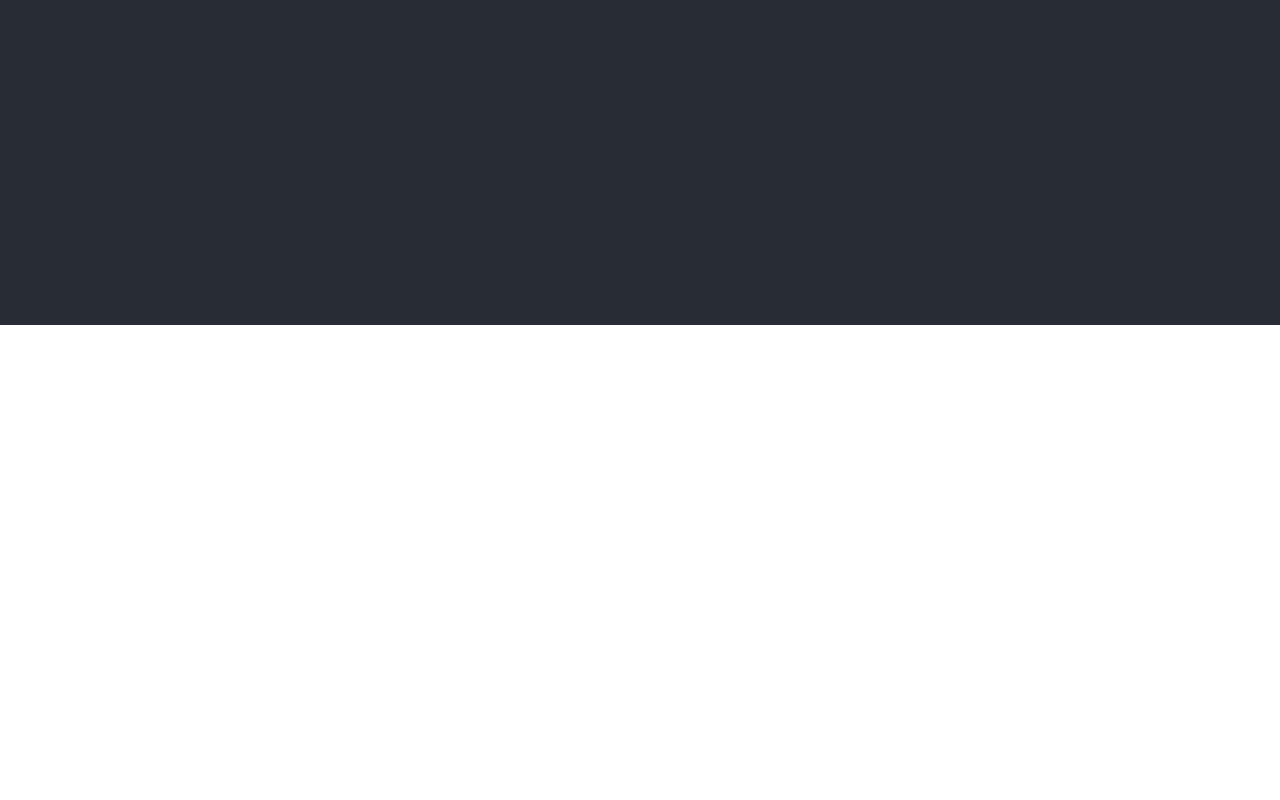
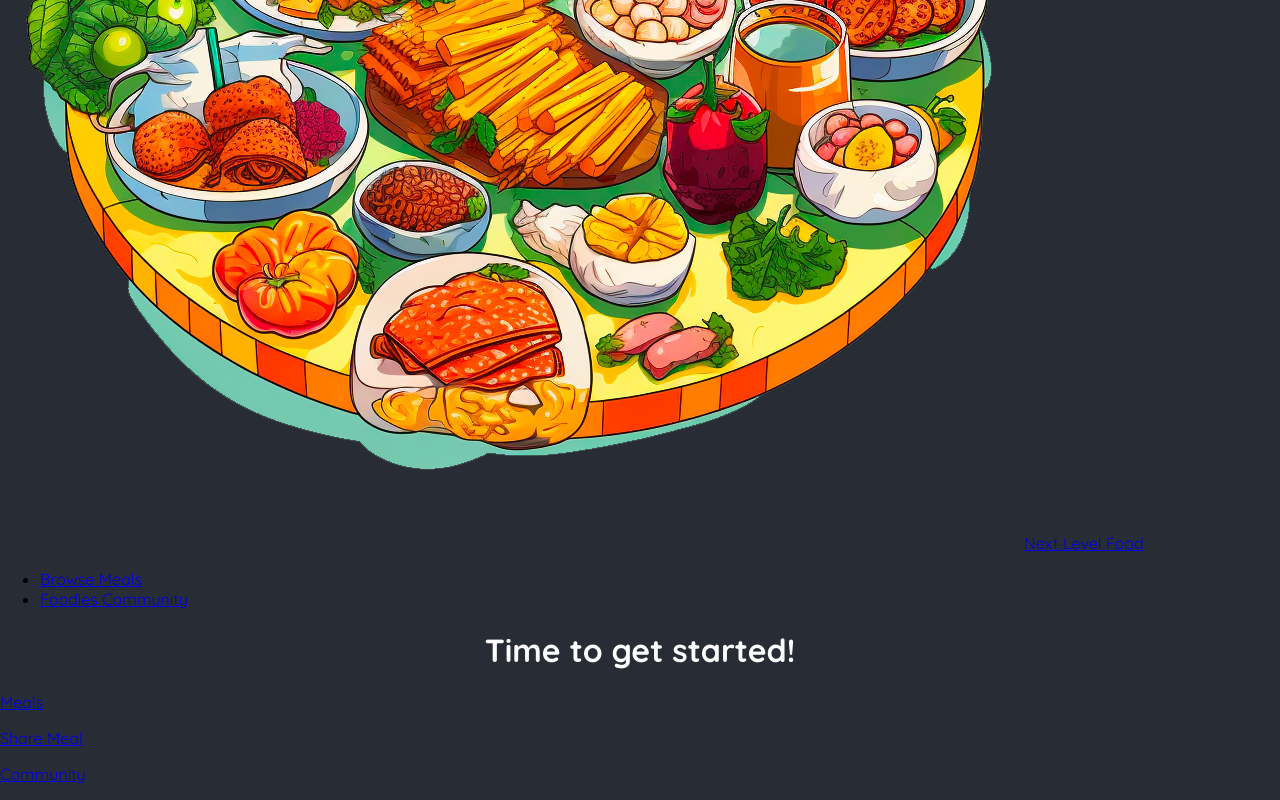
Before and after one commit to thangtran3112/nextjs, a Next.js app in the folder foodies-starting-project/: page / in a window 1280 px wide. Shown: the part 475-1275 px from the top of the page. Before the commit the page ends 800 px from the top, so only its background shows below. Built offline with nearby package versions, Linux system fonts and the light colour scheme.

Commit message:
Add header and layout

```diff
--- /dev/null
+++ b/foodies-starting-project/app/community/page.js
@@ -0,0 +1,3 @@
+export default function CommunityPage() {
+  return <h1>Community</h1>;
+}
--- a/foodies-starting-project/app/layout.js
+++ b/foodies-starting-project/app/layout.js
@@ -1,8 +1,9 @@
-import './globals.css';
+import MainHeader from "@/components/main-header";
+import "./globals.css";
 
 export const metadata = {
-  title: 'NextLevel Food',
-  description: 'Delicious meals, shared by a food-loving community.',
+  title: "NextLevel Food",
+  description: "Delicious meals, shared by a food-loving community.",
 };
 
 export default function RootLayout({ children }) {
@@ -15,11 +16,11 @@ export default function RootLayout({ children }) {
               <linearGradient id="gradient" x1="0%" y1="0%" x2="100%" y2="0%">
                 <stop
                   offset="0%"
-                  style={{ stopColor: '#59453c', stopOpacity: '1' }}
+                  style={{ stopColor: "#59453c", stopOpacity: "1" }}
                 />
                 <stop
                   offset="100%"
-                  style={{ stopColor: '#8f3a09', stopOpacity: '1' }}
+                  style={{ stopColor: "#8f3a09", stopOpacity: "1" }}
                 />
               </linearGradient>
             </defs>
@@ -30,6 +31,7 @@ export default function RootLayout({ children }) {
           </svg>
         </div>
 
+        <MainHeader />
         {children}
       </body>
     </html>
--- /dev/null
+++ b/foodies-starting-project/app/meals/layout.js
@@ -0,0 +1,4 @@
+//it is possible add nested layout, in child pages
+export default function MealLayout({ children }) {
+  return <>{children}</>;
+}
--- /dev/null
+++ b/foodies-starting-project/app/meals/page.js
@@ -0,0 +1,3 @@
+export default function MealsPage() {
+  return <h1>Meals Page</h1>;
+}
--- /dev/null
+++ b/foodies-starting-project/app/meals/share/page.js
@@ -0,0 +1,3 @@
+export default function ShareMealPage() {
+  return <h1>Share Meal</h1>;
+}
--- a/foodies-starting-project/app/page.js
+++ b/foodies-starting-project/app/page.js
@@ -1,9 +1,19 @@
+import Link from "next/link";
 export default function Home() {
   return (
     <main>
-      <h1 style={{ color: 'white', textAlign: 'center' }}>
+      <h1 style={{ color: "white", textAlign: "center" }}>
         Time to get started!
       </h1>
+      <p>
+        <Link href="/meals">Meals</Link>
+      </p>
+      <p>
+        <Link href="/meals/share">Share Meal</Link>
+      </p>
+      <p>
+        <Link href="/community">Community</Link>
+      </p>
     </main>
   );
 }
--- /dev/null
+++ b/foodies-starting-project/components/main-header.js
@@ -0,0 +1,24 @@
+import Link from "next/link";
+import logoImg from "@/assets/logo.png";
+
+export default function MainHeader() {
+  return (
+    <header>
+      <Link href="/">
+        <img src={logoImg.src} alt="A plate with food on it" />
+        Next Level Food
+      </Link>
+
+      <nav>
+        <ul>
+          <li>
+            <Link href="/meals">Browse Meals</Link>
+          </li>
+          <li>
+            <Link href="/community">Foodies Community</Link>
+          </li>
+        </ul>
+      </nav>
+    </header>
+  );
+}
--- a/foodies-starting-project/package.json
+++ b/foodies-starting-project/package.json
@@ -11,10 +11,10 @@
   "dependencies": {
     "react": "^18",
     "react-dom": "^18",
-    "next": "14.0.3"
+    "next": "^14.2.2"
   },
   "devDependencies": {
     "eslint": "^8",
-    "eslint-config-next": "14.0.3"
+    "eslint-config-next": "^14.2.2"
   }
 }
```
Also changed, not shown: foodies-starting-project/app/meals/[mealSlug]/page.js (added, +8 -0 lines), 1 other file (tests, documents, lock files or other folders).
